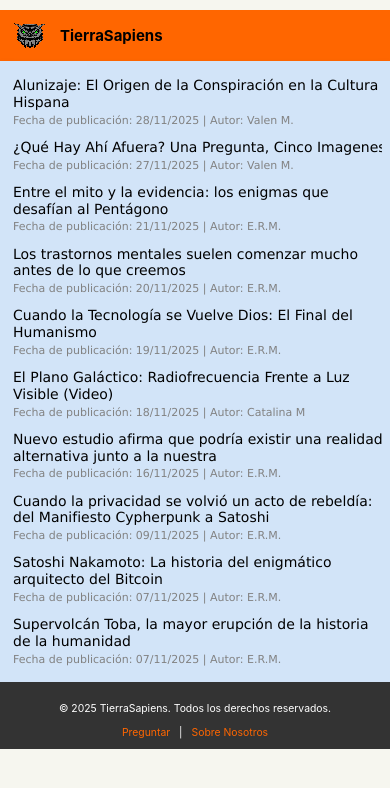
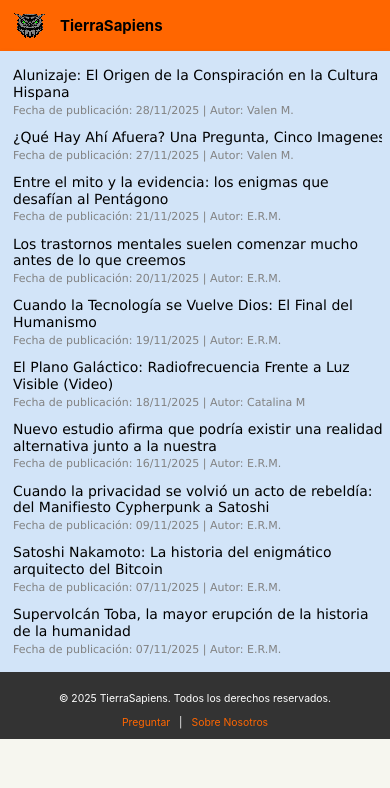
Before and after one commit to TierraSapiens/RealidadAlterna, a Jekyll site: the page built from index.md, in a window 390 px wide. Shown: the top 788 px of the page. Built offline with Jekyll 4.4.1, drawn with Linux system fonts in a browser that asks for light colours.

Commit message:
modificar

```diff
--- a/assets/css/style.css
+++ b/assets/css/style.css
@@ -168,7 +168,6 @@ footer {
     /* ✅ 1. Color de fondo general estilo HN y eliminar márgenes del body */
     body {
         background-color: #f6f6ef !important; /* El color crema característico de HN */
-        /* Aseguramos una fuente estándar limpia */
         font-family: -apple-system, BlinkMacSystemFont, "Segoe UI", Roboto, Helvetica, Arial, sans-serif !important;
         margin: 0 !important;  /* ✅ CRUCIAL: Elimina el espacio blanco sobre la barra naranja */
     }
@@ -180,6 +179,21 @@ footer {
         width: auto !important;
     }
 
+    .topbar {
+        /* Eliminamos el margen de 10px que viene del CSS general */
+        margin-top: 0 !important;
+
+        /* Aseguramos que los márgenes laterales sigan centrados o simplemente quitados */
+        margin-left: 0 !important;
+        margin-right: 0 !important;
+
+        /* O de forma abreviada, puedes usar: */
+        /* margin: 0 auto !important; */
+
+        padding: 5px 0 !important;
+        width: 100% !important; /* Ocupa todo el ancho */
+        /* ... (otras reglas si las tienes aquí) ... */
+    }
     /* Configuración del Artículo (fila) */
     .post-item {
         display: block !important;
```
